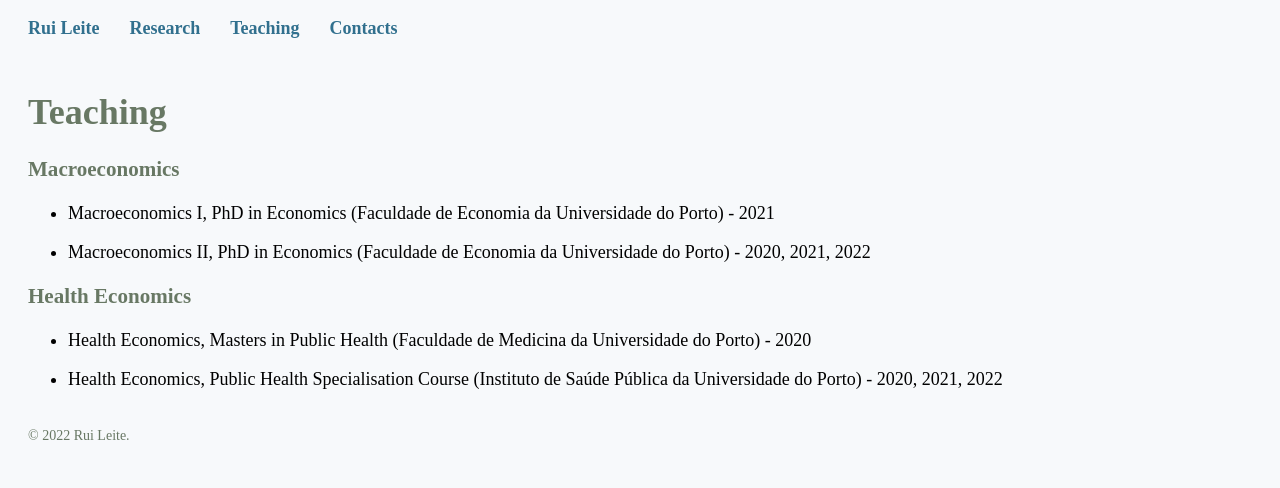
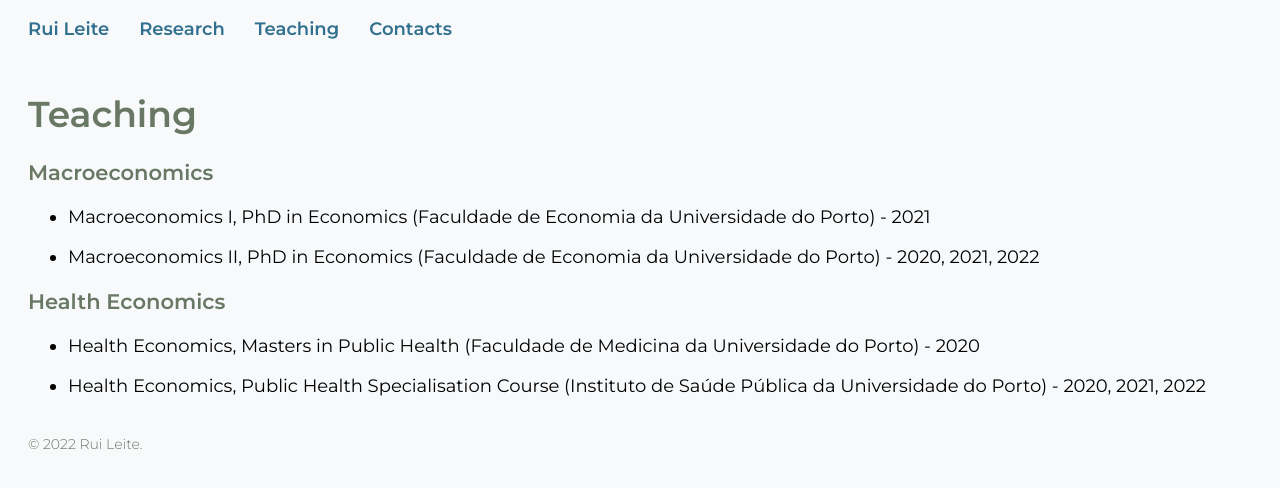
Before and after one commit to rmleite/rmleite.github.io, a Jekyll site: the page built from teaching.md, in a window 1280 px wide. Shown: the top 488 px of the page. Built offline with Jekyll 4.4.1, drawn with Linux system fonts in a browser that asks for light colours; some web fonts are replaced; our own code applies the rules of GitHub Pages for plain Markdown files.

Commit message:
Update main.css

```diff
--- a/assets/css/main.css
+++ b/assets/css/main.css
@@ -4,7 +4,7 @@
 
 @font-face {
     font-family: 'Montserrat';
-    src: url('/assets/fonts/Montserrat-VariableFont_wght.ttf.ttf') format('truetype');
+    src: url('../fonts/Montserrat-VariableFont_wght.ttf') format('truetype');
 }
 
 body {
```
